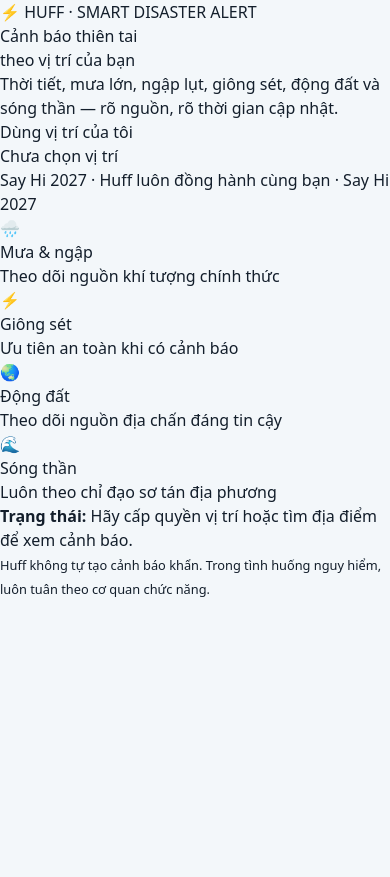
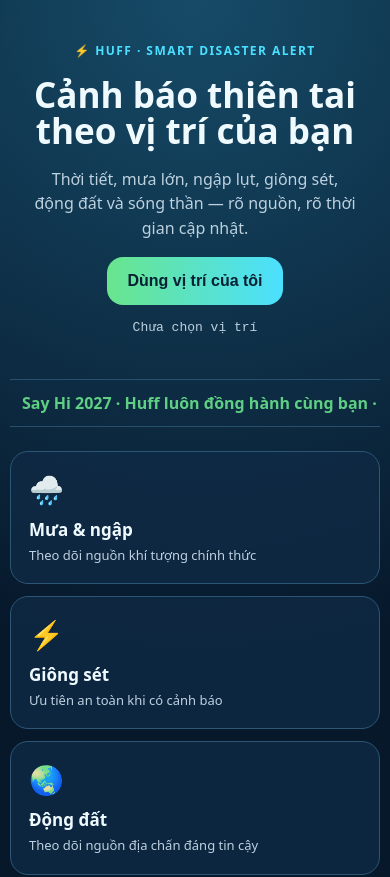
Before and after one commit to Roberhood314/huff, a Next.js app: page / in a window 390 px wide. Shown: the top 877 px of the page. Before the commit the page ends 844 px from the top, so only its background shows below. Built offline with nearby package versions, Linux system fonts and the light colour scheme.

Commit message:
style: add Huff professional mobile interface

```diff
--- a/app/globals.css
+++ b/app/globals.css
@@ -1,194 +1 @@
-@import 'tailwindcss';
-@import 'tw-animate-css';
-
-@custom-variant dark (&:is(.dark *));
-
-:root {
-  --background: oklch(0.974 0.006 245);
-  --foreground: oklch(0.23 0.03 255);
-  --card: oklch(1 0 0);
-  --card-foreground: oklch(0.23 0.03 255);
-  --popover: oklch(1 0 0);
-  --popover-foreground: oklch(0.23 0.03 255);
-  --primary: oklch(0.46 0.13 252);
-  --primary-foreground: oklch(0.99 0 0);
-  --secondary: oklch(0.95 0.01 245);
-  --secondary-foreground: oklch(0.23 0.03 255);
-  --muted: oklch(0.95 0.008 245);
-  --muted-foreground: oklch(0.5 0.022 252);
-  --accent: oklch(0.95 0.01 245);
-  --accent-foreground: oklch(0.23 0.03 255);
-  --destructive: oklch(0.577 0.2 27);
-  --destructive-foreground: oklch(0.99 0 0);
-  --border: oklch(0.9 0.012 245);
-  --input: oklch(0.9 0.012 245);
-  --ring: oklch(0.46 0.13 252);
-  --radius: 0.75rem;
-
-  /* Alert level scale */
-  --lv0: #2f9e5b;
-  --lv1: #e0b02e;
-  --lv2: #e57c2a;
-  --lv3: #d2392e;
-  --lv4: #8b2a72;
-  --lv0-soft: #e3f4ea;
-  --lv1-soft: #fbf2d6;
-  --lv2-soft: #fce9d9;
-  --lv3-soft: #f9e0de;
-  --lv4-soft: #f3e1ee;
-  --lv0-ink: #1f6e3f;
-  --lv1-ink: #7a5a06;
-  --lv2-ink: #9a4a0f;
-  --lv3-ink: #a3241b;
-  --lv4-ink: #6e1f5a;
-  --on-lv0: #ffffff;
-  --on-lv1: #2a2206;
-  --on-lv2: #2a1606;
-  --on-lv3: #ffffff;
-  --on-lv4: #ffffff;
-}
-
-@theme inline {
-  --font-sans: var(--font-bvp), system-ui, sans-serif;
-  --font-mono: var(--font-geist-mono), ui-monospace, monospace;
-  --color-background: var(--background);
-  --color-foreground: var(--foreground);
-  --color-card: var(--card);
-  --color-card-foreground: var(--card-foreground);
-  --color-popover: var(--popover);
-  --color-popover-foreground: var(--popover-foreground);
-  --color-primary: var(--primary);
-  --color-primary-foreground: var(--primary-foreground);
-  --color-secondary: var(--secondary);
-  --color-secondary-foreground: var(--secondary-foreground);
-  --color-muted: var(--muted);
-  --color-muted-foreground: var(--muted-foreground);
-  --color-accent: var(--accent);
-  --color-accent-foreground: var(--accent-foreground);
-  --color-destructive: var(--destructive);
-  --color-destructive-foreground: var(--destructive-foreground);
-  --color-border: var(--border);
-  --color-input: var(--input);
-  --color-ring: var(--ring);
-  --radius-sm: calc(var(--radius) - 4px);
-  --radius-md: calc(var(--radius) - 2px);
-  --radius-lg: var(--radius);
-  --radius-xl: calc(var(--radius) + 4px);
-
-  --color-lv0: var(--lv0);
-  --color-lv1: var(--lv1);
-  --color-lv2: var(--lv2);
-  --color-lv3: var(--lv3);
-  --color-lv4: var(--lv4);
-  --color-lv0-soft: var(--lv0-soft);
-  --color-lv1-soft: var(--lv1-soft);
-  --color-lv2-soft: var(--lv2-soft);
-  --color-lv3-soft: var(--lv3-soft);
-  --color-lv4-soft: var(--lv4-soft);
-  --color-lv0-ink: var(--lv0-ink);
-  --color-lv1-ink: var(--lv1-ink);
-  --color-lv2-ink: var(--lv2-ink);
-  --color-lv3-ink: var(--lv3-ink);
-  --color-lv4-ink: var(--lv4-ink);
-  --color-on-lv0: var(--on-lv0);
-  --color-on-lv1: var(--on-lv1);
-  --color-on-lv2: var(--on-lv2);
-  --color-on-lv3: var(--on-lv3);
-  --color-on-lv4: var(--on-lv4);
-}
-
-@layer base {
-  * {
-    @apply border-border outline-ring/50;
-  }
-  body {
-    @apply bg-background text-foreground;
-  }
-}
-
-.huff-nums {
-  font-family: var(--font-mono);
-  font-variant-numeric: tabular-nums;
-}
-
-.huff-no-scrollbar {
-  scrollbar-width: none;
-}
-.huff-no-scrollbar::-webkit-scrollbar {
-  display: none;
-}
-
-.huff-safe-bottom {
-  padding-bottom: max(env(safe-area-inset-bottom), 0px);
-}
-
-@keyframes huff-fade-in {
-  from { opacity: 0; transform: translateY(4px); }
-  to { opacity: 1; transform: none; }
-}
-.huff-fade {
-  animation: huff-fade-in 0.25s ease-out both;
-}
-
-@keyframes huff-sheet-in {
-  from { transform: translateY(100%); }
-  to { transform: none; }
-}
-.huff-sheet {
-  animation: huff-sheet-in 0.28s cubic-bezier(0.2, 0.8, 0.2, 1) both;
-}
-
-@keyframes huff-spin {
-  to { transform: rotate(360deg); }
-}
-.huff-sweep {
-  background: conic-gradient(
-    from 0deg,
-    transparent 0deg 290deg,
-    color-mix(in oklch, var(--primary) 30%, transparent) 360deg
-  );
-  animation: huff-spin 6s linear infinite;
-  z-index: 1;
-  mix-blend-mode: multiply;
-}
-
-@keyframes huff-grow {
-  from { transform: scale(0.4); opacity: 0; }
-  to { transform: scale(1); opacity: 1; }
-}
-.huff-wedge {
-  animation: huff-grow 0.6s cubic-bezier(0.2, 0.8, 0.2, 1) both;
-}
-
-.huff-pin {
-  display: block;
-  width: 22px;
-  height: 22px;
-  border-radius: 9999px;
-  background: var(--pin);
-  border: 3px solid #ffffff;
-  box-shadow: 0 1px 6px rgb(0 0 0 / 0.35);
-  position: relative;
-}
-.huff-pin-live::after {
-  content: "";
-  position: absolute;
-  inset: -3px;
-  border-radius: 9999px;
-  border: 2px solid var(--pin);
-  animation: huff-ping 1.8s ease-out infinite;
-}
-@keyframes huff-ping {
-  from { transform: scale(1); opacity: 0.9; }
-  to { transform: scale(2.6); opacity: 0; }
-}
-
-@media (prefers-reduced-motion: reduce) {
-  .huff-fade,
-  .huff-sheet,
-  .huff-sweep,
-  .huff-wedge,
-  .huff-pin-live::after {
-    animation: none;
-  }
-}
+:root{--navy:#07182b;--panel:#102a45;--cyan:#4be0ff;--green:#69e58c;--text:#effaff}*{box-sizing:border-box}body{margin:0;background:radial-gradient(circle at 50% 0,#164b68,var(--navy) 55%);color:var(--text);font-family:system-ui,-apple-system,"Segoe UI",sans-serif;min-height:100vh}main{max-width:720px;margin:auto;padding:20px}.hero{padding:42px 22px 28px;text-align:center}.badge{color:var(--cyan);font-weight:800;font-size:12px;letter-spacing:.12em}h1{font-size:clamp(34px,9vw,55px);line-height:1.02;margin:18px 0}p{color:#bdd1df;line-height:1.55}button{border:0;border-radius:16px;background:linear-gradient(90deg,var(--green),var(--cyan));color:#052133;font-weight:850;padding:15px 20px;font-size:16px;cursor:pointer}.location{font-family:monospace;font-size:13px}.ticker{overflow:hidden;white-space:nowrap;border-block:1px solid #2c5673;color:var(--green);padding:12px;font-weight:800;animation:pulse 2s ease-in-out infinite}.grid{display:grid;grid-template-columns:repeat(2,1fr);gap:12px;margin-top:24px}article,.notice{background:#102a45cc;border:1px solid #2b5775;border-radius:18px;padding:18px}article b{font-size:28px}article h2{font-size:17px;margin:10px 0 4px}article p{font-size:13px;margin:0}.notice{margin-top:14px;color:#dff7ff}.notice small{display:block;margin-top:8px;color:#9bb5c6}@keyframes pulse{50%{opacity:.65}}@media(max-width:430px){main{padding:10px}.grid{grid-template-columns:1fr}.hero{padding-top:32px}}
```
